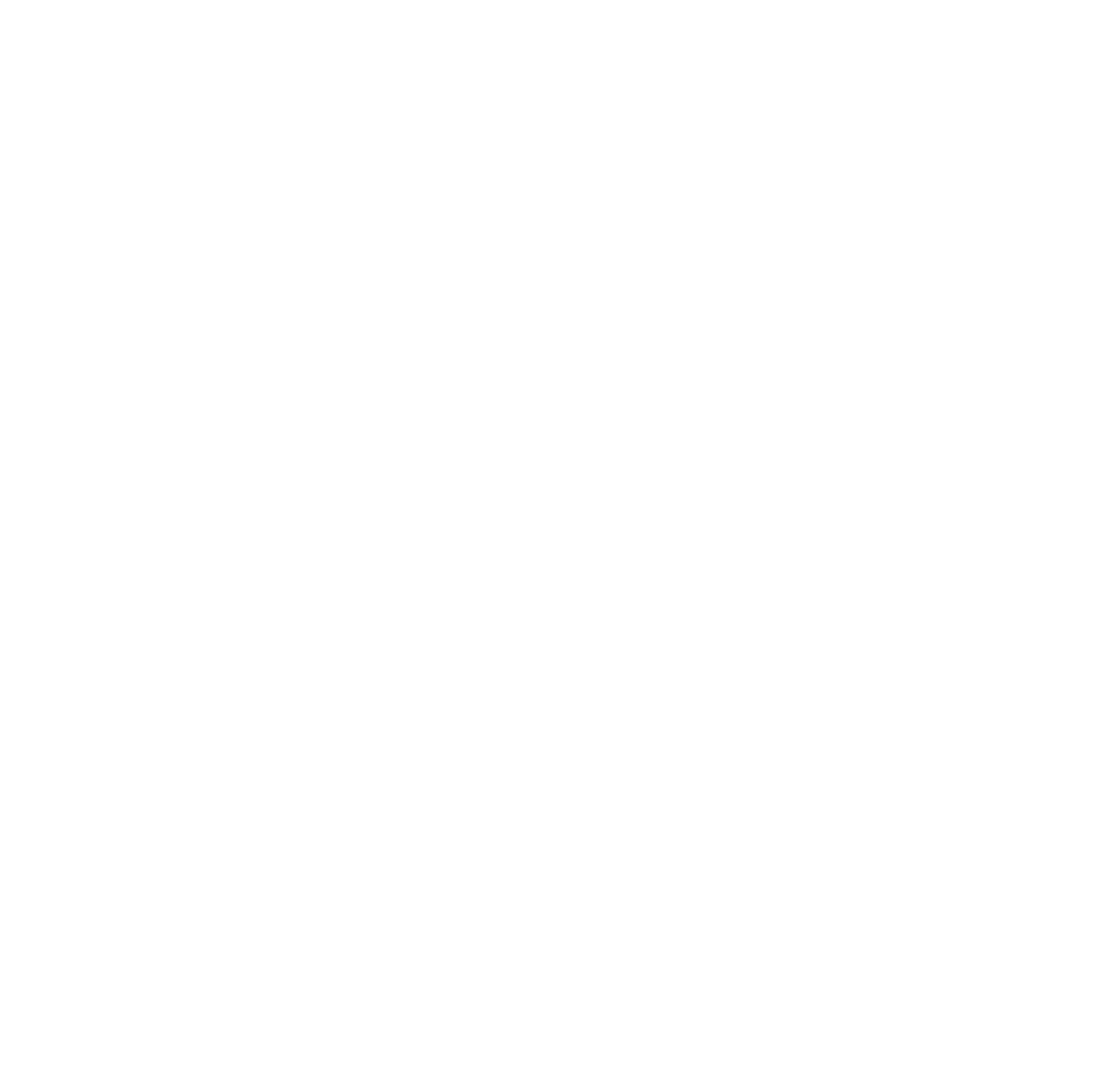
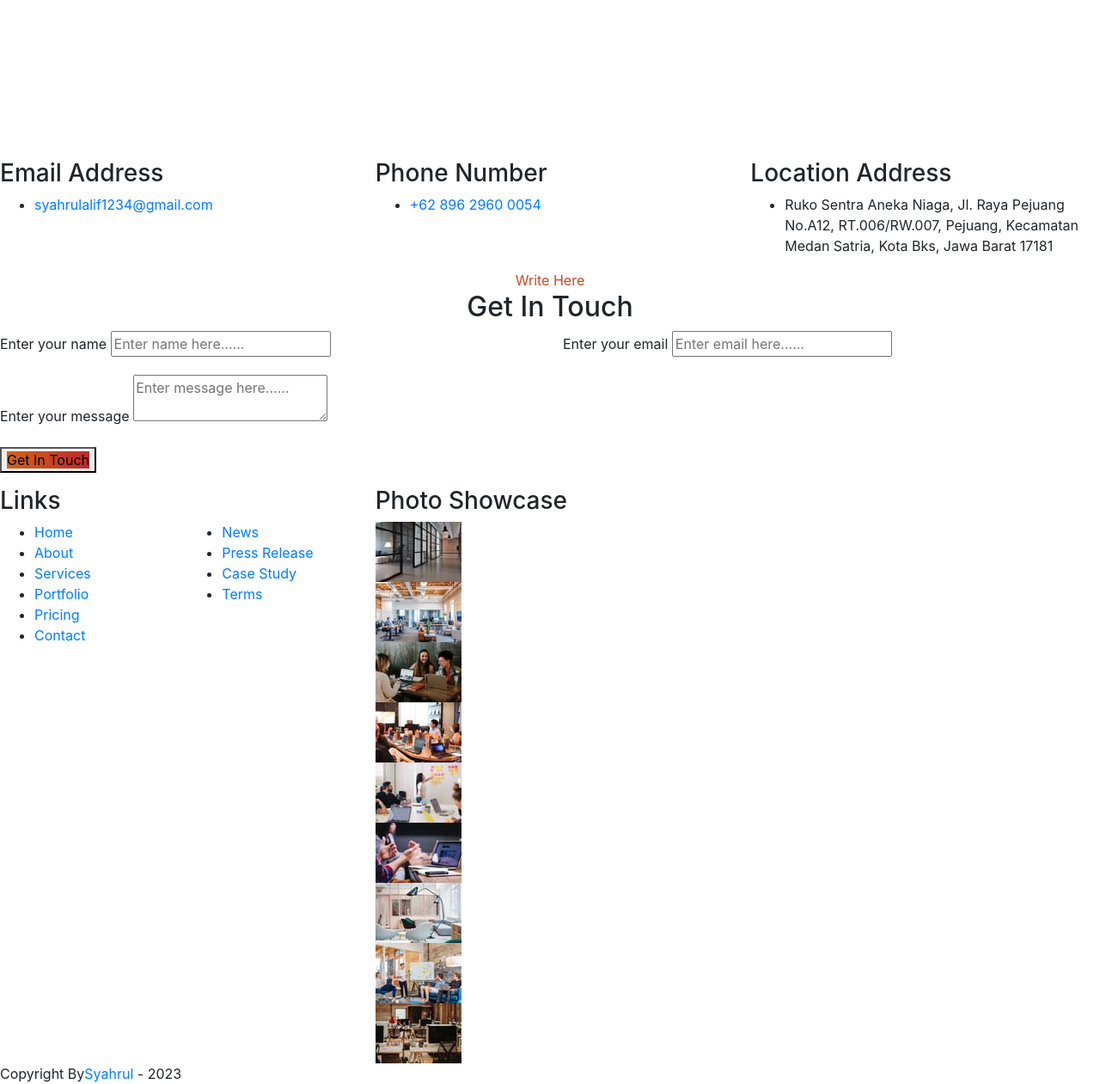
Before and after one commit to syahrul0505/company-uas, a PHP site: page /contact.php in a window 1280 px wide. Before the commit the part shown is empty. Shown: the part 1409-2670 px from the top of the page at 86% size. Before the commit the page ends 800 px from the top, so only its background shows below. Run offline with PHP 8.4, Linux system fonts and the light colour scheme.

Commit message:
add product add contact

```diff
--- a/contact.php
+++ b/contact.php
@@ -0,0 +1,132 @@
+<!DOCTYPE html>
+<html lang="en">
+
+<head>
+<meta charset="utf-8">
+
+    <?php
+        include 'layouts/head.php';
+    ?>
+</head>
+
+<body>
+
+<div class="page-wrapper">
+
+    <?php
+        include 'layouts/navbar.php';
+    ?>
+    <!-- End Main Header -->
+
+    <!-- Banner Section -->
+    <section class="page-banner">
+        <div class="image-layer lazy-image" data-bg="url('assets/images/background/image-11.jpg')"></div>
+        <div class="bottom-rotten-curve alternate"></div>
+
+        <div class="auto-container">
+            <h1>Product Showcase</h1>
+            <ul class="bread-crumb clearfix">
+                <li><a href="index.php">Home</a></li>
+            </ul>
+        </div>
+
+    </section>
+    <!--End Banner Section -->
+
+    <section class="section mb-5 mt-3">
+            <div>
+                <iframe src="https://www.google.com/maps/embed?pb=!1m18!1m12!1m3!1d31732.497228123324!2d106.9768362681256!3d-6.189296913228304!2m3!1f0!2f0!3f0!3m2!1i1024!2i768!4f13.1!3m3!1m2!1s0x2e698b6dd652f66d%3A0x688806bfbfbdb67f!2sKOPI%20Q%20BEKASI!5e0!3m2!1sid!2sid!4v1681736601549!5m2!1sid!2sid" width="100%" height="450" style="border:0;" allowfullscreen="" loading="lazy" referrerpolicy="no-referrer-when-downgrade"></iframe>
+            </div>
+    </section>
+
+    <!-- Contact Section Two -->
+    <section class="contact-section-two" style="margin-top: 180px;">
+        <div class="auto-container">
+            <div class="contact-info-area">
+                <div class="contact-info">
+                    <div class="row">
+                        <div class="info-column col-lg-4">
+                            <div class="icon-box">
+                                <div class="icon"><span class="flaticon-email-6"></span></div>
+                                <h3>Email Address</h3>
+                                <ul>
+                                    <li><a href="mailto:info@webmail.com">syahrulalif1234@gmail.com</a></li>
+                                </ul>
+                            </div>
+                        </div>
+                        <div class="info-column col-lg-4">
+                            <div class="icon-box">
+                                <div class="icon"><span class="flaticon-call-1"></span></div>
+                                <h3>Phone Number</h3>
+                                <ul>
+                                    <li><a href="tel:+8976765654654">+62 896 2960 0054</a></li>
+                                </ul>
+                            </div>
+                        </div>
+                        <div class="info-column col-lg-4">
+                            <div class="icon-box">
+                                <div class="icon"><span class="flaticon-location"></span></div>
+                                <h3>Location Address</h3>
+                                <ul>
+                                    <li>Ruko Sentra Aneka Niaga, Jl. Raya Pejuang No.A12, RT.006/RW.007, Pejuang, Kecamatan Medan Satria, Kota Bks, Jawa Barat 17181</li>
+                                </ul>
+                            </div>
+                        </div>
+                    </div>
+                </div>
+            </div>
+            <div class="contact-form-area">
+                <div class="sec-title text-center">
+                    <div class="sub-title">Write Here</div>
+                    <h2>Get In Touch</h2>
+                </div>
+                <!-- Contact Form-->
+                <div class="contact-form">
+                    <form method="post" action="http://azim.commonsupport.com/Finandox/sendemail.php" id="contact-form">
+                        <div class="row clearfix">
+                            <div class="col-md-6 form-group">
+                                <label for="name">Enter your name</label>
+                                <input type="text" name="username" id="name" placeholder="Enter name here......" required="">
+                                <i class="fas fa-user"></i>
+                            </div>
+
+                            <div class="col-md-6 form-group">
+                                <label for="email">Enter your email</label>
+                                <input type="email" name="email" id="email" placeholder="Enter email here......" required="">
+                                <i class="fas fa-envelope"></i>
+                            </div>
+
+                            <div class="col-md-12 form-group">
+                                <label for="message">Enter your message</label>
+                                <textarea name="message" id="message" placeholder="Enter message here......"></textarea>
+                                <i class="fas fa-edit"></i>
+                            </div>
+
+                            <div class="col-md-12 form-group">
+                                <button class="theme-btn btn-style-one" type="submit" name="submit-form"><span class="btn-title">Get In Touch</span></button>
+                            </div>
+                        </div>
+                    </form>
+                </div>
+            </div>
+        </div>
+    </section>
+
+	<?php
+        include 'layouts/footer.php';
+    ?>
+
+</div>
+<!--End pagewrapper-->
+
+<!--Scroll to top-->
+<div class="scroll-to-top scroll-to-target" data-target="html"><span class="fal fa-arrow-circle-up"></span></div>
+
+    <?php
+        include 'layouts/foot.php';
+    ?>
+
+</body>
+
+<!-- Mirrored from azim.commonsupport.com/Finandox/index.html by HTTrack Website Copier/3.x [XR&CO'2014], Thu, 19 Jan 2023 15:11:34 GMT -->
+</html>
--- a/layouts/navbar.php
+++ b/layouts/navbar.php
@@ -23,7 +23,7 @@
                             <li><a href="index.php">Home</a></li>
                             <li><a href="product.php">Products</a></li>
                             <li><a href="{{ route('about-us') }}">About Us</a></li>
-                            <li><a href="{{ route('contact-us') }}">Contact</a></li>
+                            <li><a href="contact.php">Contact</a></li>
                         </ul>
                     </div>
                 </nav><!-- Main Menu End-->
```
Also changed, not shown: product.php (+8 -8 lines), assets/images/product/cappucino.jpg (added), assets/images/product/kopi-kenangan.jpg (added), assets/images/product/menu-kopi.jpg (added).
